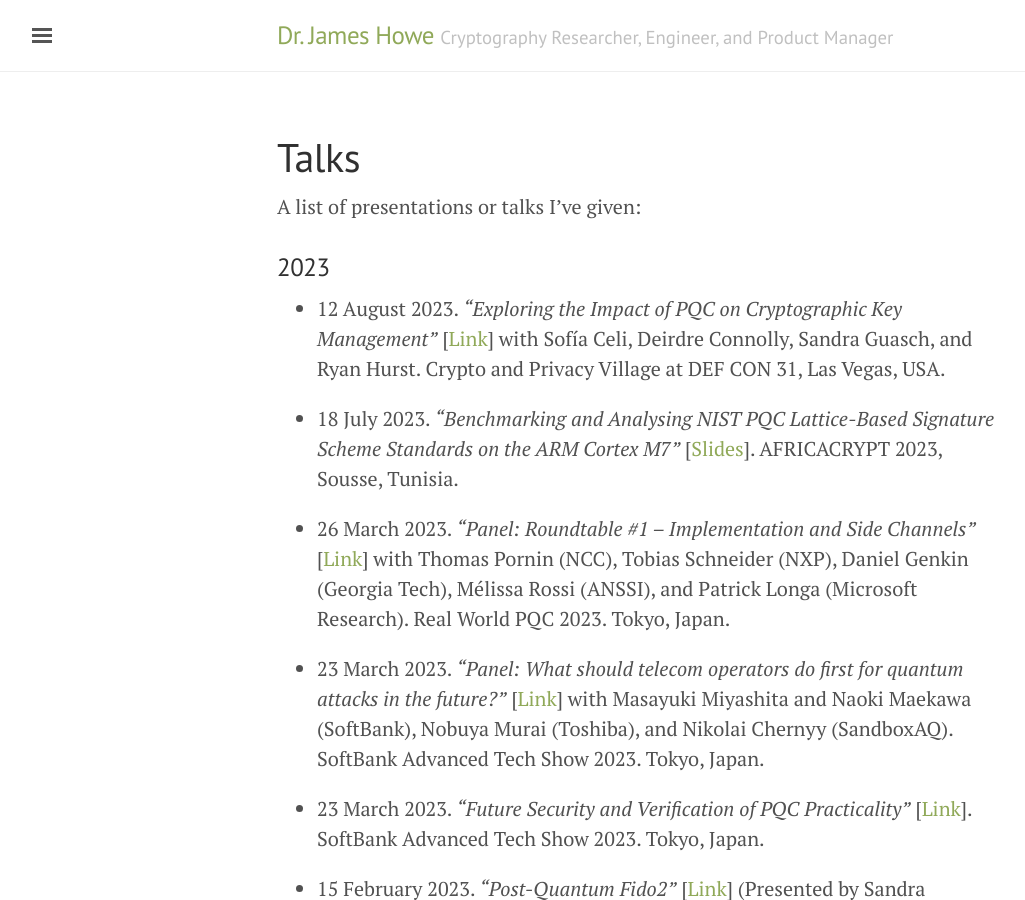
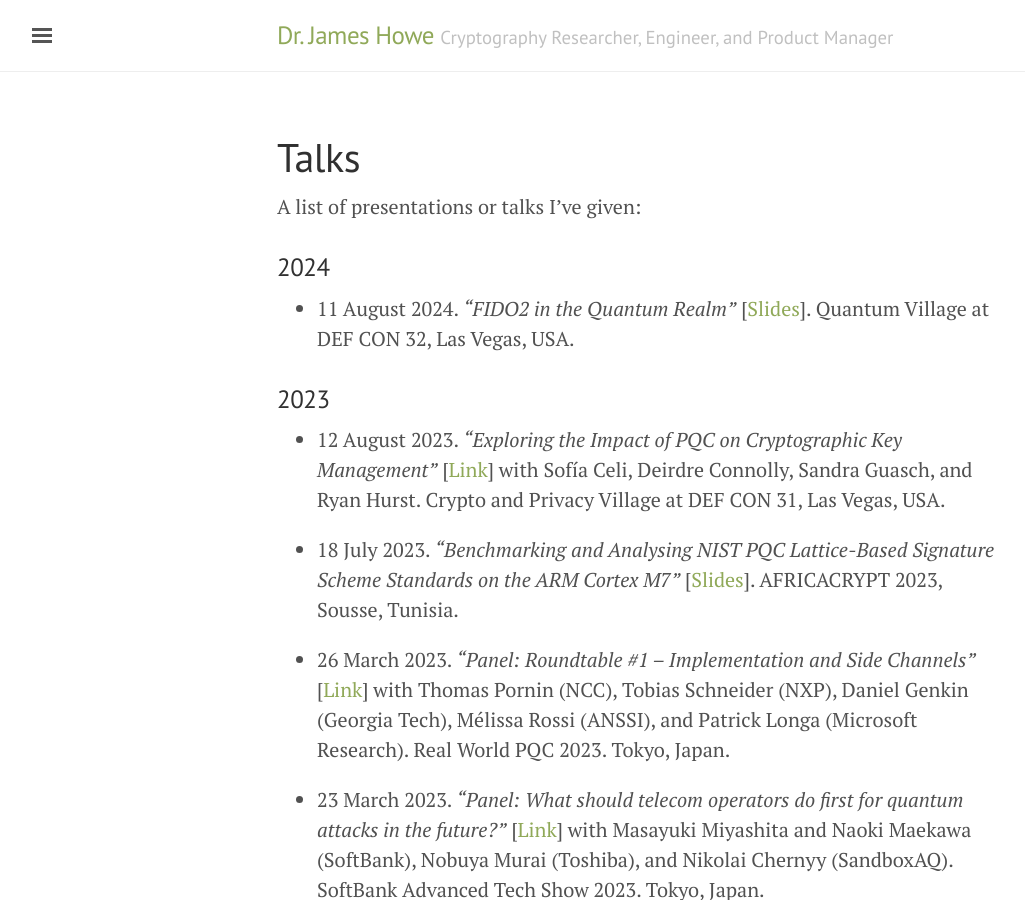
Before and after one commit to jameshoweee/jameshoweee.github.io, a Jekyll site: the page built from talks.md, in a window 1280 px wide and 900 px high. Shown: the whole window, without its empty margins (3-1028 px from the left). Built offline with Jekyll 4.4.1, drawn with Linux system fonts in a browser that asks for light colours.

Commit message:
Update talks.md

```diff
--- a/talks.md
+++ b/talks.md
@@ -5,6 +5,8 @@ permalink: /talks/
 ---
 
 A list of presentations or talks I've given:
+### 2024
+* 11 August 2024. *"FIDO2 in the Quantum Realm"* [[Slides](files/defcon2024.pdf)]. Quantum Village at DEF CON 32, Las Vegas, USA.
 
 ### 2023
 * 12 August 2023. *"Exploring the Impact of PQC on Cryptographic Key Management"* [[Link](https://twitter.com/CryptoVillage/status/1686898014936596480?s=20)] with Sofía Celi, Deirdre Connolly, Sandra Guasch, and Ryan Hurst. Crypto and Privacy Village at DEF CON 31, Las Vegas, USA.
```
